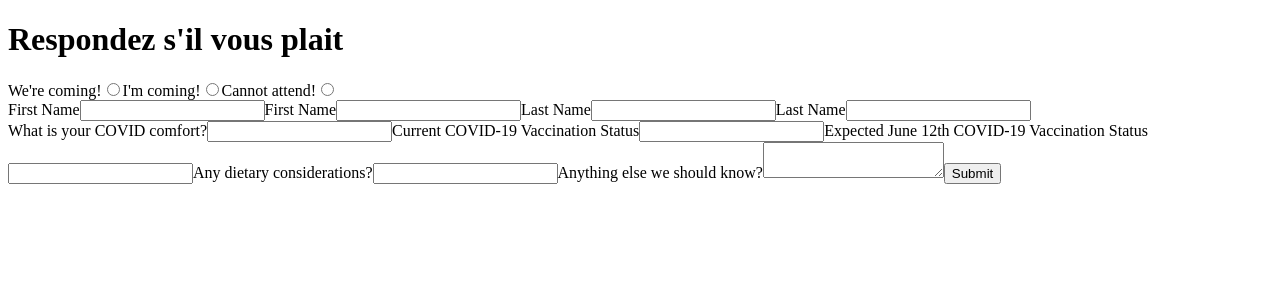
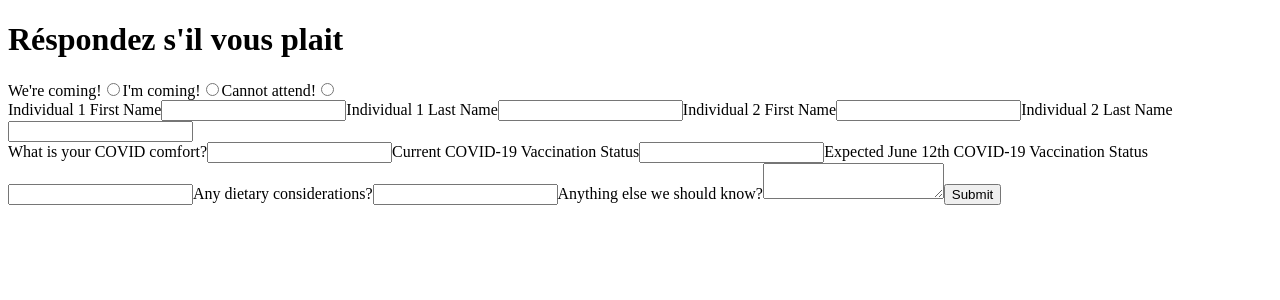
Before and after one commit to scottelder/wedding, a React app: page /rsvp in a window 1280 px wide. Shown: the top 300 px of the page. Built offline with nearby package versions, Linux system fonts and the light colour scheme; the HTML template or start-up script is replaced by a standard one.

Commit message:
tweak form

```diff
--- a/client/Rsvp.js
+++ b/client/Rsvp.js
@@ -13,8 +13,11 @@ export default function Rsvp() {
   } = useForm();
   return (
     <form className="rsvp rsvp__form" onSubmit={handleSubmit(submitCallback)}>
-      <h1 className="rsvp rsvp__header">Respondez s'il vous plait</h1>
+      <h1 className="rsvp rsvp__header">Réspondez s'il vous plait</h1>
 
+      {errors.rsvp && errors.rsvp.type === "required" && (
+        <span className="rsvp rsvp__error">We need to know if you're coming!</span>
+      )}
       <div className="rsvp rsvp__radio-container">
         <label className="rsvp rsvp__label rsvp__label--radio">We're coming!</label>
         <input
@@ -39,26 +42,25 @@ export default function Rsvp() {
           value="neither"
           {...register("rsvp", { required: true })}
         />
-        {errors.rsvp && errors.rsvp.type === "required" && (
-          <span className="rsvp rsvp__error">We need to know if you're coming!</span>
-        )}
       </div>
 
       <section className="rsvp rsvp__section">
         <span className="rsvp rsvp__name-container">
-          <label className="rsvp rsvp__label">First Name</label>
-          <input className="rsvp rsvp__text-input" {...register("individual1.firstName")} />
+          <label className="rsvp rsvp__label">Individual 1 First Name</label>
+          {errors.individual1 && errors.individual1.firstName && errors.individual1.firstName.type === "required" && (
+            <span className="rsvp rsvp__error rsvp__error--text">Required!</span>
+          )}
+          <input className="rsvp rsvp__text-input" {...register("individual1.firstName", { required: true })} />
+          <label className="rsvp rsvp__label">Individual 1 Last Name</label>
+          {errors.individual1 && errors.individual1.lastName && errors.individual1.lastName.type === "required" && (
+            <span className="rsvp rsvp__error rsvp__error--text">Required!</span>
+          )}
+          <input className="rsvp rsvp__text-input" {...register("individual1.lastName", { required: true })} />
         </span>
         <span className="rsvp rsvp__name-container">
-          <label className="rsvp rsvp__label">First Name</label>
+          <label className="rsvp rsvp__label">Individual 2 First Name</label>
           <input className="rsvp rsvp__text-input" {...register("individual1.firstName")} />
-        </span>
-        <span className="rsvp rsvp__name-container">
-          <label className="rsvp rsvp__label">Last Name</label>
-          <input className="rsvp rsvp__text-input" {...register("individual1.lastName")} />
-        </span>
-        <span className="rsvp rsvp__name-container">
-          <label className="rsvp rsvp__label">Last Name</label>
+          <label className="rsvp rsvp__label">Individual 2 Last Name</label>
           <input className="rsvp rsvp__text-input" {...register("individual1.lastName")} />
         </span>
       </section>
```
Also changed, not shown: 1 other file (tests, documents, lock files or other folders).
